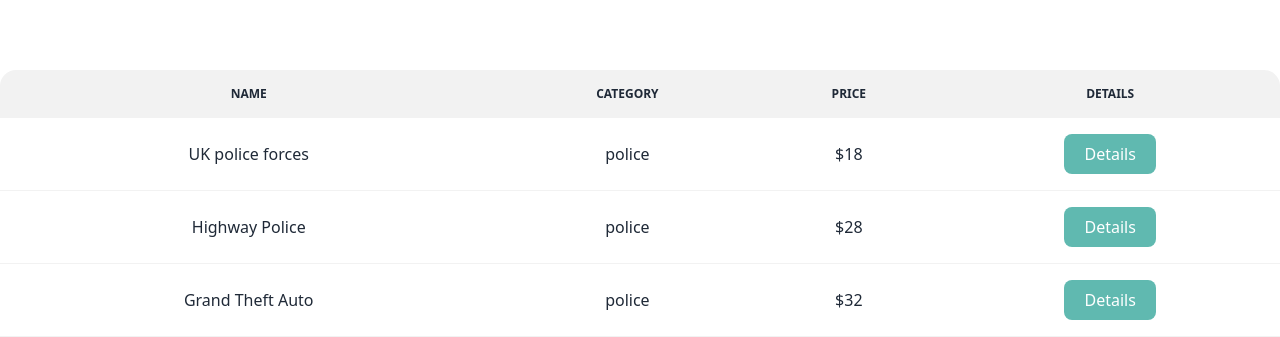
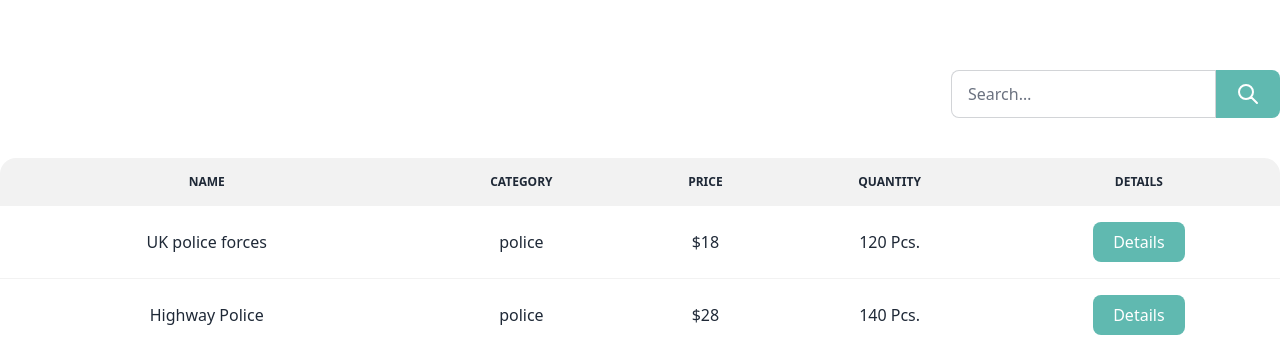
Before and after one commit to shariful10/baby-toy-client, a React (Vite) app: page /alltoy in a window 1280 px wide. Shown: the part 470-807 px from the top of the page. Built offline with nearby package versions, Linux system fonts and the light colour scheme; no server answers.

Commit message:
Search Implement Added On All Toys Page

```diff
--- a/public/toys.json
+++ b/public/toys.json
@@ -4,139 +4,159 @@
         "name": "UK police forces",
         "price": "$18",
         "reting": "4.2",
-        "category": "police"
+        "category": "police",
+        "quantity": "120 Pcs."
     },
     {
         "img": "https://i.ibb.co/J3bR36f/car5.jpg",
         "name": "Highway Police",
         "price": "$28",
         "reting": "4.1",
-        "category": "police"
+        "category": "police",
+        "quantity": "140 Pcs."
     },
     {
         "img": "https://i.ibb.co/YB0cYw6/car3.jpg",
         "name": "Grand Theft Auto",
         "price": "$32",
         "reting": "4.3",
-        "category": "police"
+        "category": "police",
+        "quantity": "180 Pcs."
     },
     {
         "img": "https://i.ibb.co/9vvXvk4/car12.jpg",
         "name": "Green Dragon",
         "price": "$19",
         "reting": "3.8",
-        "category": "cartoon"
+        "category": "cartoon",
+        "quantity": "135 Pcs."
     },
     {
         "img": "https://i.ibb.co/82Pkr4z/car11.jpg",
         "name": "Red Royal",
         "price": "$25",
         "reting": "4.8",
-        "category": "cartoon"
+        "category": "cartoon",
+        "quantity": "200 Pcs."
     },
     {
         "img": "https://i.ibb.co/kGp7X22/car7.jpg",
         "name": "Blue Jeep",
         "price": "$14",
         "reting": "4.5",
-        "category": "cartoon"
+        "category": "cartoon",
+        "quantity": "190 Pcs."
     },
     {
         "img": "https://i.ibb.co/Fnd4jQ4/car1.jpg",
         "name": "Red Tiger",
         "price": "$12",
         "reting": "3.9",
-        "category": "cartoon"
+        "category": "cartoon",
+        "quantity": "150 Pcs."
     },
     {
         "img": "https://i.ibb.co/9cTv0jJ/car2.jpg",
         "name": "Racing Hunter",
         "price": "$22",
         "reting": "4.9",
-        "category": "sports"
+        "category": "sports",
+        "quantity": "132 Pcs."
     },
     {
         "img": "https://i.ibb.co/86NDFDM/car4.jpg",
         "name": "Yellow Tiger",
         "price": "$42",
         "reting": "4.1",
-        "category": "sports"
+        "category": "sports",
+        "quantity": "175 Pcs."
     },
     {
         "img": "https://i.ibb.co/h2LmdYj/lambo.jpg",
         "name": "Lambo Sian",
         "price": "$51",
         "reting": "4.3",
-        "category": "sports"
+        "category": "sports",
+        "quantity": "110 Pcs."
     },
     {
         "img": "https://i.ibb.co/PtwfY18/red.jpg",
         "name": "Red Zing",
         "price": "$48",
         "reting": "4.4",
-        "category": "sports"
+        "category": "sports",
+        "quantity": "195 Pcs."
     },
     {
         "img": "https://i.ibb.co/hsSbWnp/pp.jpg",
         "name": "Vapid Police Cruiser",
         "price": "$38",
         "reting": "4.1",
-        "category": "police"
+        "category": "police",
+        "quantity": "125 Pcs."
     },
     {
         "img": "https://i.ibb.co/YB0cYw6/car3.jpg",
         "name": "Crime Brance Racer",
         "price": "$42",
         "reting": "5",
-        "category": "police"
+        "category": "police",
+        "quantity": "160 Pcs."
     },
     {
         "img": "https://i.ibb.co/2WSQ6P5/uk.jpg",
         "name": "Police UK",
         "price": "$31",
         "reting": "4.9",
-        "category": "police"
+        "category": "police",
+        "quantity": "155 Pcs."
     },
     {
         "img": "https://i.ibb.co/9vvXvk4/car12.jpg",
         "name": "Green Bolt",
         "price": "$27",
         "reting": "4.5",
-        "category": "cartoon"
+        "category": "cartoon",
+        "quantity": "180 Pcs."
     },
     {
         "img": "https://i.ibb.co/kSWrmTY/car8.jpg",
         "name": "Green Jeep",
         "price": "$15",
         "reting": "4.7",
-        "category": "cartoon"
+        "category": "cartoon",
+        "quantity": "120 Pcs."
     },
     {
         "img": "https://i.ibb.co/Fnd4jQ4/car1.jpg",
         "name": "Red Horse",
         "price": "$20",
         "reting": "4.6",
-        "category": "cartoon"
+        "category": "cartoon",
+        "quantity": "160 Pcs."
     },
     {
         "img": "https://i.ibb.co/h2LmdYj/lambo.jpg",
         "name": "Blue Prince",
         "price": "$32",
         "reting": "4.8",
-        "category": "sports"
+        "category": "sports",
+        "quantity": "128 Pcs."
     },
     {
         "img": "https://i.ibb.co/kGp7X22/car7.jpg",
         "name": "Sky Lion",
         "price": "$52",
         "reting": "4.2",
-        "category": "cartoon"
+        "category": "cartoon",
+        "quantity": "198 Pcs."
     },
     {
         "img": "https://i.ibb.co/9cTv0jJ/car2.jpg",
         "name": "Yellow King",
         "price": "$14",
         "reting": "4.9",
-        "category": "sports"
+        "category": "sports",
+        "quantity": "200 Pcs."
     }
 ]
--- a/src/Components/Pages/AllToy/AllToy.jsx
+++ b/src/Components/Pages/AllToy/AllToy.jsx
@@ -1,11 +1,20 @@
-import React from "react";
+import React, { useState } from "react";
 import { useLoaderData } from "react-router-dom";
 import Toys from "./Toys";
-import useTitle from './../../../Hooks/useTitle';
+import useTitle from "./../../../Hooks/useTitle";
 
 const AllToy = () => {
 	const toys = useLoaderData();
-	useTitle('All Toys')
+	const [searchQuery, setSearchQuery] = useState("");
+	const [filteredToys, setFilteredToys] = useState(toys);
+	useTitle("All Toys");
+
+	const handleSearch = () => {
+		const filtered = toys.filter((toy) =>
+			toy.name.toLowerCase().includes(searchQuery.toLowerCase())
+		);
+		setFilteredToys(filtered);
+	};
 
 	return (
 		<div className="mt-[30px] md:mt-[50px]">
@@ -15,6 +24,36 @@
 				<h1 className="text-center text-5xl md:text-7xl font-bold text-white">All Toys</h1>
 			</div>
 			<div className="my-[50px] md:my-[130px]">
+				<div className="text-center mb-10">
+					<div className="form-control">
+						<div className="input-group justify-end">
+							<input
+								type="text"
+								name="text"
+								placeholder="Search…"
+								className="input input-bordered"
+								value={searchQuery}
+								onChange={(e) => setSearchQuery(e.target.value)}
+							/>
+							<button onClick={handleSearch} className="btn-update">
+								<svg
+									xmlns="http://www.w3.org/2000/svg"
+									className="h-6 w-6"
+									fill="none"
+									viewBox="0 0 24 24"
+									stroke="currentColor">
+									<path
+										strokeLinecap="round"
+										strokeLinejoin="round"
+										strokeWidth="2"
+										d="M21 21l-6-6m2-5a7 7 0 11-14 0 7 7 0 0114 0z"
+									/>
+								</svg>
+							</button>
+						</div>
+					</div>
+				</div>
+
 				<table className="table w-full">
 					{/* head */}
 					<thead>
@@ -22,11 +61,12 @@
 							<th>Name</th>
 							<th>Category</th>
 							<th>Price</th>
-                            <th>Details</th>
+							<th>Quantity</th>
+							<th>Details</th>
 						</tr>
 					</thead>
 					<tbody>
-						{toys.map((toy, index) => (
+						{filteredToys.map((toy, index) => (
 							<Toys key={index} toy={toy}></Toys>
 						))}
 					</tbody>
--- a/src/Components/Pages/AllToy/Toys.jsx
+++ b/src/Components/Pages/AllToy/Toys.jsx
@@ -1,7 +1,7 @@
 import React from "react";
 
 const Toys = (toy) => {
-	const { name, category, price } = toy.toy;
+	const { name, category, price, quantity } = toy.toy;
 	console.log(toy.toy);
 
 	return (
@@ -10,6 +10,7 @@
 				<td>{name}</td>
 				<td>{category}</td>
 				<td>{price}</td>
+				<td>{quantity}</td>
 				<td>
 					<button className="btn-update">Details</button>
 				</td>
```
Also changed, not shown: src/Components/Pages/Blog/Blog.jsx (+15 -15 lines).
